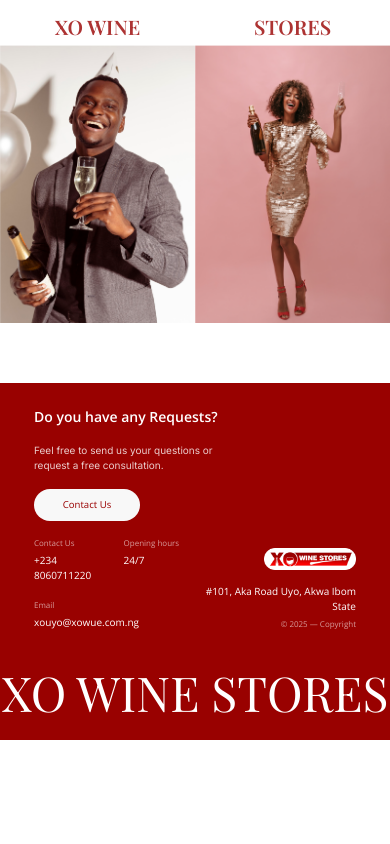
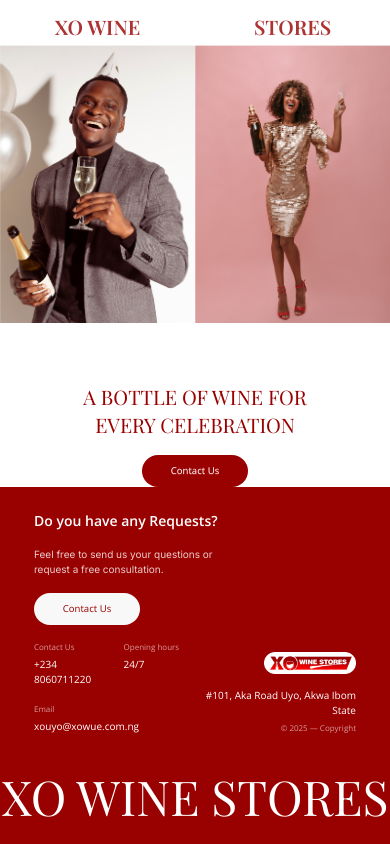
Before and after one commit to liljdot/Ubotex-xowine, a Next.js app: page / in a window 390 px wide. Shown: the part 2004-2848 px from the top of the page. Before the commit the page ends 2744 px from the top, so only its background shows below. Built offline with nearby package versions, Linux system fonts and the light colour scheme; a web font is replaced by a local one.

Commit message:
Add mobile-friendly contact section to XOWineStoreSection component

```diff
--- a/src/app/components/home/XOWineStoreSection.tsx
+++ b/src/app/components/home/XOWineStoreSection.tsx
@@ -72,6 +72,17 @@
                     className="md:self-end"
                     image={XOWineStoreImage2} />
             </section>
+
+            <div className="flex flex-col md:hidden gap-4 items-center max-w-72 mx-auto">
+                <h1 className="text-xl text-center text-primary">
+                    A BOTTLE OF WINE
+                    FOR EVERY CELEBRATION
+                </h1>
+
+                <ActionButton to="" className="bg-primary text-neutral w-fit">
+                    Contact Us
+                </ActionButton>
+            </div>
         </>
     )
 }
```
